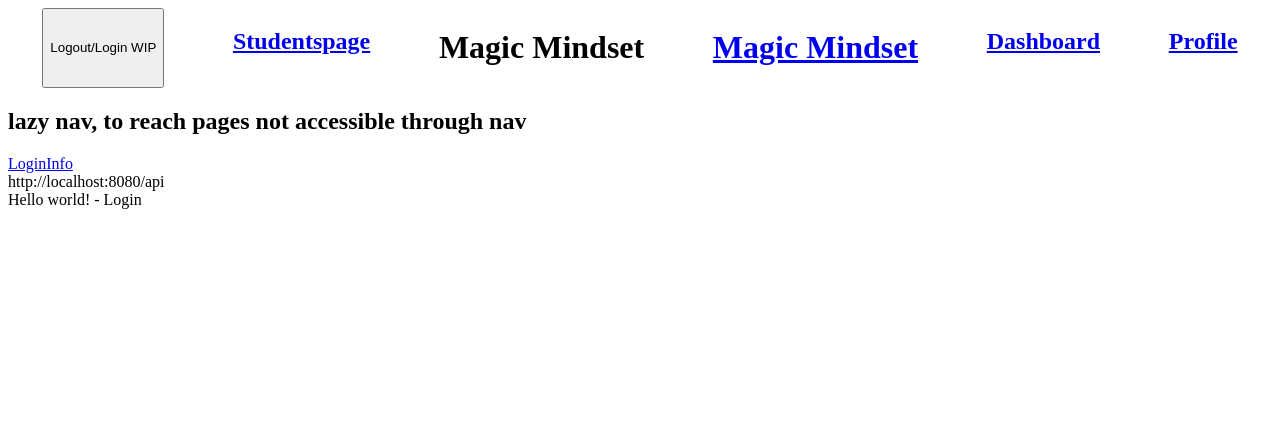
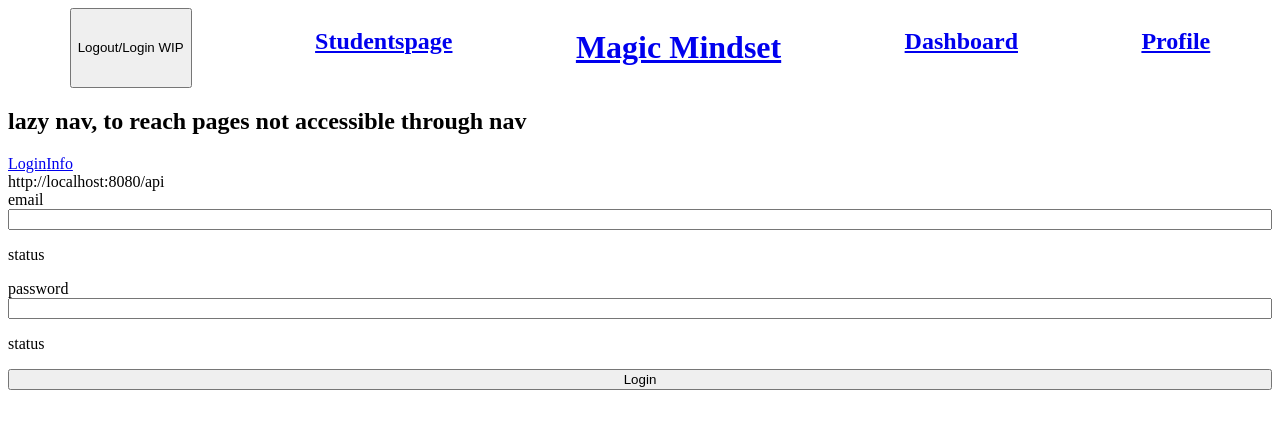
Before and after one commit to CryptForge/magic-mindset, a React (Vite) app in the folder website/: page /login in a window 1280 px wide. Shown: the top 428 px of the page. Built offline with nearby package versions, Linux system fonts and the light colour scheme.

Commit message:
Login basic branch (#12)
* Very simple navbar, kept a lazy nav in there to reach pages unreachable through nav.
fixed a typo in the app.jsx, one route path was wrong.

* Added very basic Home page. Lorem text + Button for login. +Home link added

* Basic Login screen

```diff
--- a/website/src/component/Header/Header.jsx
+++ b/website/src/component/Header/Header.jsx
@@ -10,7 +10,6 @@ const Header = (props) => {
         <h2>
           <NavLink to="/studentspage">Studentspage</NavLink>
         </h2>
-        <h1>Magic Mindset</h1>
         <h1>
           <NavLink to="/">Magic Mindset</NavLink>
         </h1>
--- /dev/null
+++ b/website/src/page/Login/Login.css
@@ -0,0 +1,4 @@
+.loginflexcolumn {
+  display: flex;
+  flex-direction: column;
+}
--- a/website/src/page/Login/Login.jsx
+++ b/website/src/page/Login/Login.jsx
@@ -1,7 +1,20 @@
 import React from "react";
+import "./Login.css";
 
 const Login = (props) => {
-  return <>Hello world! - Login</>;
+  return (
+    <div>
+      <form className="loginflexcolumn">
+        <label>email</label>
+        <input></input>
+        <p>status</p>
+        <label>password</label>
+        <input></input>
+        <p>status</p>
+        <input type="submit" value="Login"></input>
+      </form>
+    </div>
+  );
 };
 
 export default Login;
```
